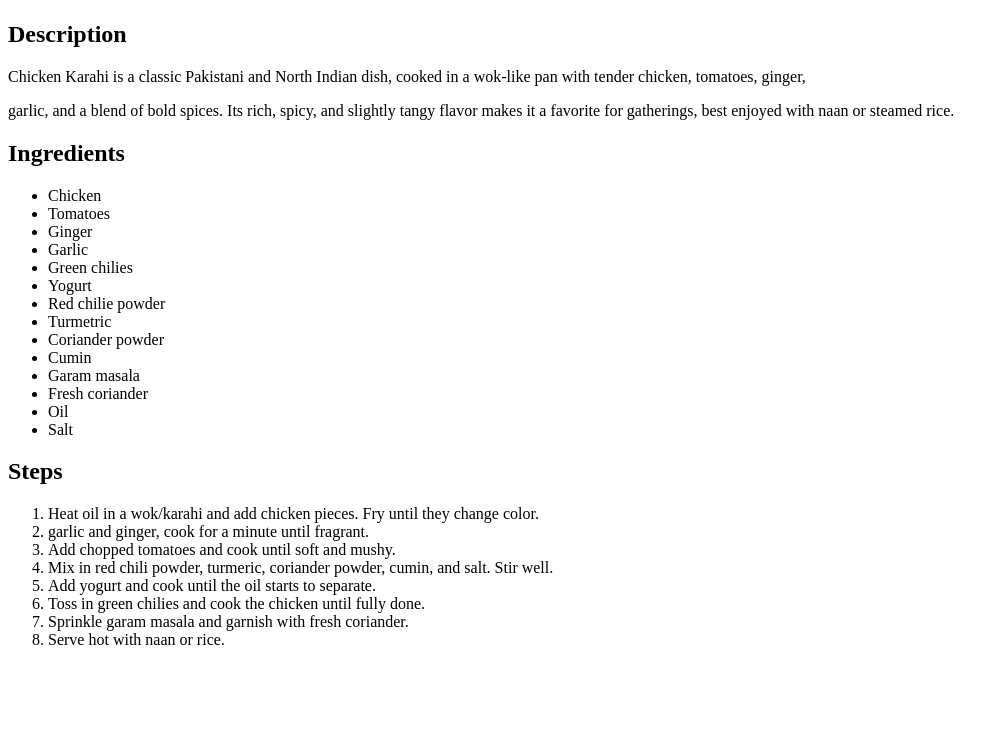
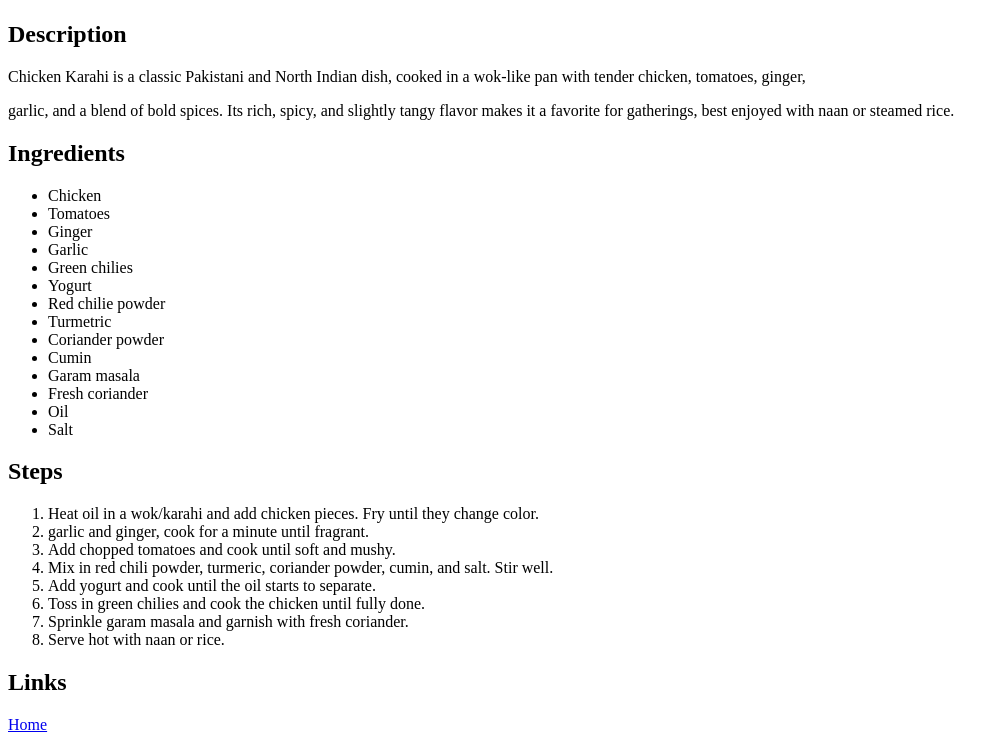
Before and after one commit to billalahmad461-bot/odin-recipes, a plain HTML site: page recipes/chicken-karahi.html in a window 1280 px wide. Shown: the part 458-1200 px from the top of the page, without its empty margins (0-1005 px from the left). Before the commit the page ends 1123 px from the top, so only its background shows below. Drawn offline with Linux system fonts and the light colour scheme.

Commit message:
feat: Add the link back to the home page

```diff
--- a/recipes/chicken-karahi.html
+++ b/recipes/chicken-karahi.html
@@ -42,5 +42,8 @@
         <li>Sprinkle garam masala and garnish with fresh coriander.</li>
         <li>Serve hot with naan or rice.</li>
     </ol>
+
+    <h2>Links</h2>
+    <a href="../index.html">Home</a>
 </body>
 </html>
```
